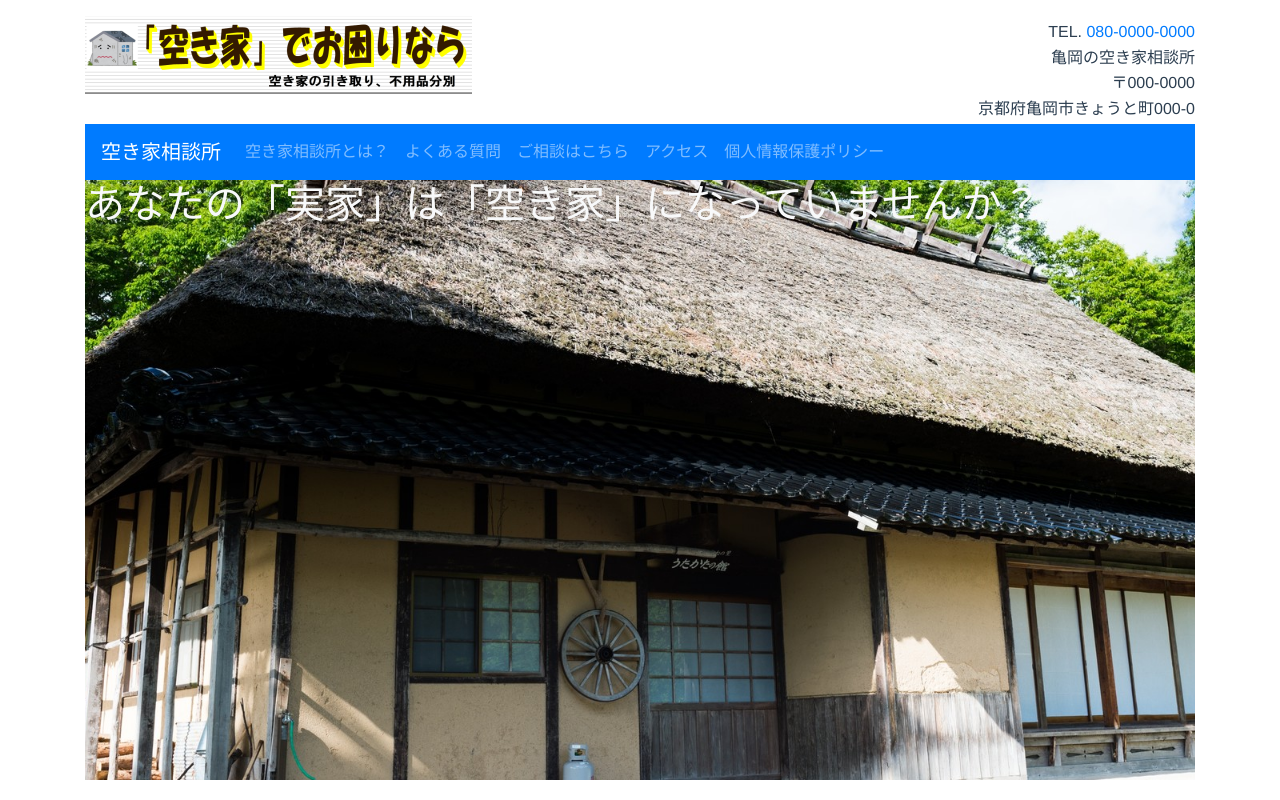
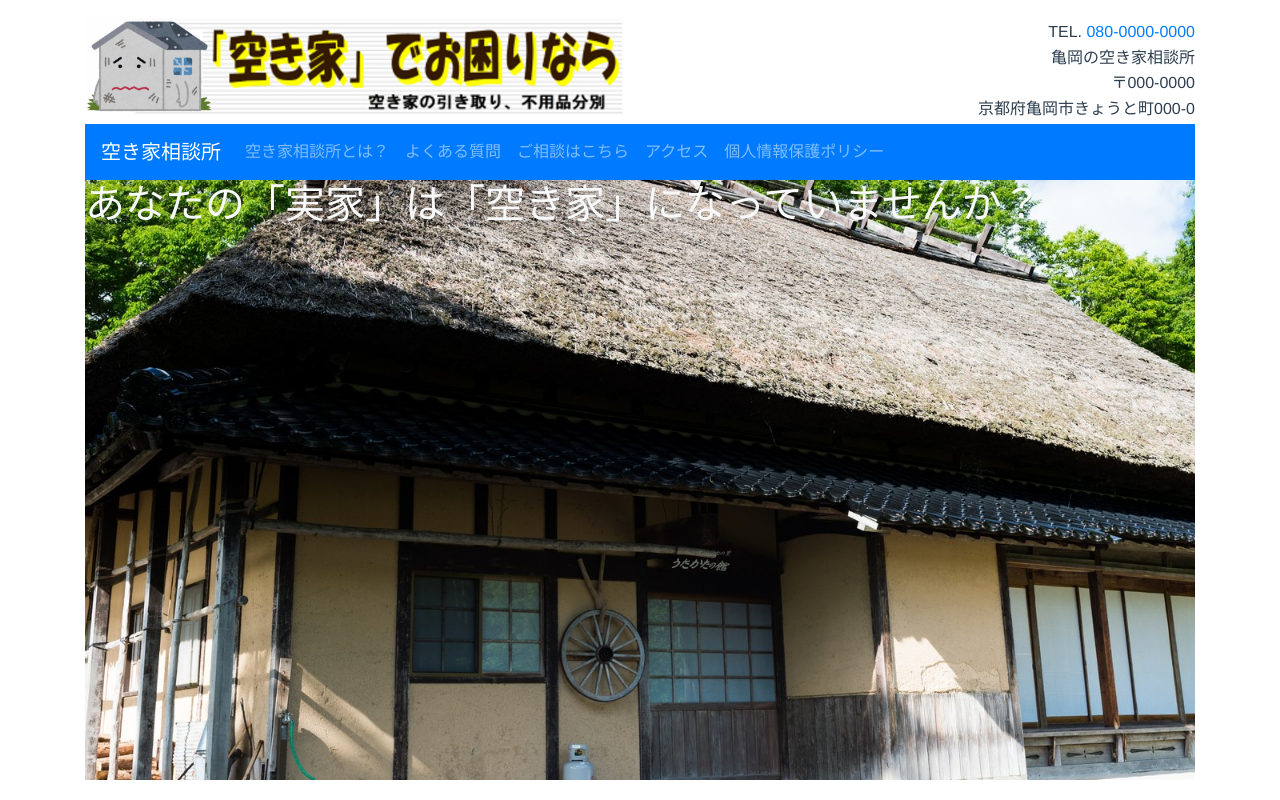
Before and after one commit to nakamura0736/empty-house, a Vue app: page /questions in a window 1280 px wide. Built offline with nearby package versions, Linux system fonts and the light colour scheme.

Commit message:
top-logo changed

```diff
--- a/src/App.vue
+++ b/src/App.vue
@@ -3,7 +3,7 @@
     <b-container>
       <b-row id='top' class='mt-3 mb-2'>
         <b-col id='top-logo' md='6' sm='12' xs='12'>
-          <img src="./assets/img/top_logo.png" alt="top_logo">
+          <img src="./assets/img/top-logo.png" alt="top_logo">
         </b-col>
         <b-col id='top-access' md='6' sm='12' xs='12'>
           <p>TEL. <a href="tel:117">080-0000-0000</a></p><br>
```
Also changed, not shown: src/assets/img/top-logo.png (added), src/assets/img/top_logo.png (deleted).
